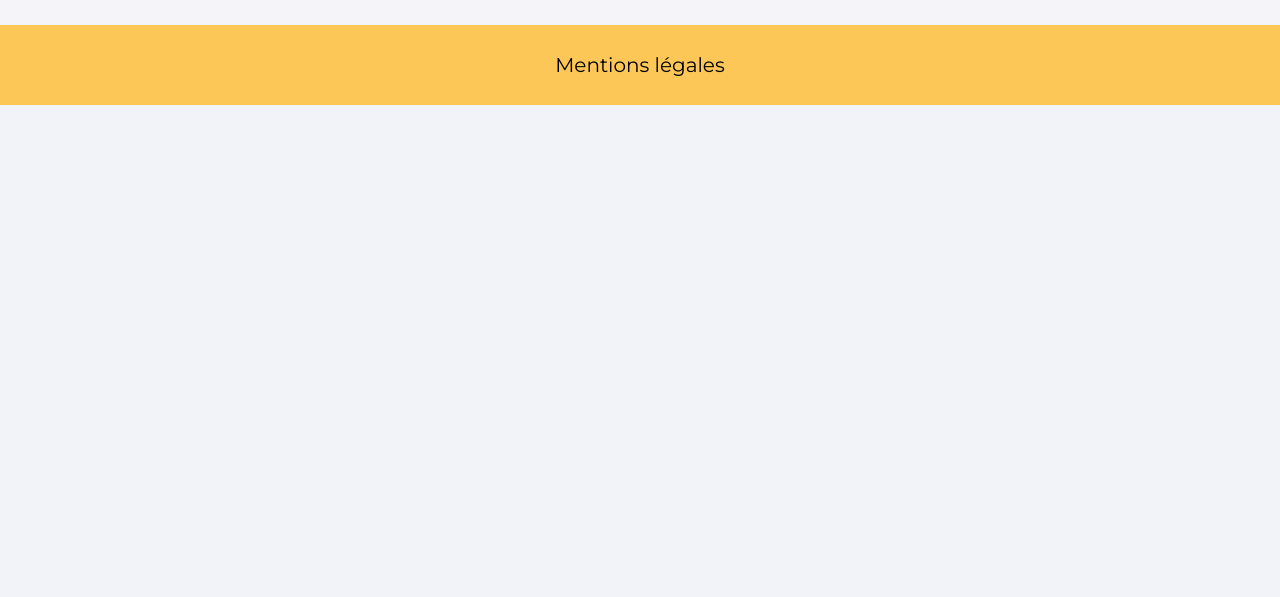
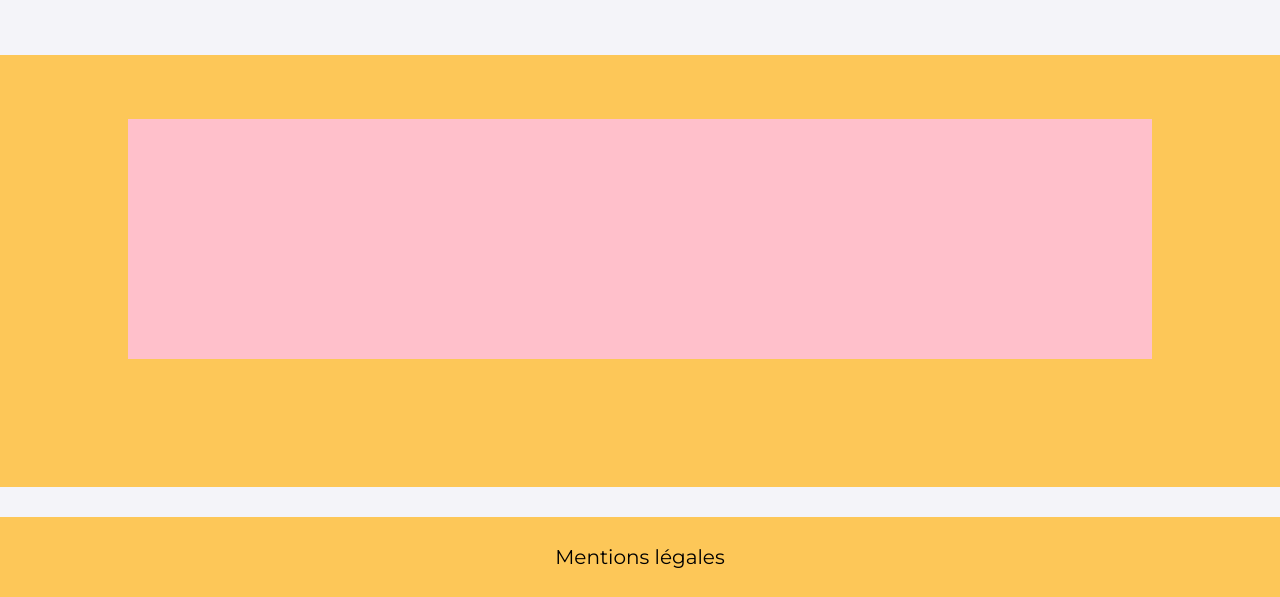
Before and after one commit to matthiasfaucon/123villages, a PHP site: page /php/lieu.php in a window 1280 px wide. Shown: the part 3140-3737 px from the top of the page. Before the commit the page ends 3245 px from the top, so only its background shows below. Run offline with PHP 8.4, Linux system fonts and the light colour scheme; some libraries are stand-ins or nearby versions.

Commit message:
ajout div pour slider lieu

```diff
--- a/css/style.css
+++ b/css/style.css
@@ -1255,3 +1255,22 @@
   {
       height: 200%;
   }
+
+  #slider-lieu
+  {
+      width: 100vw;
+      height: 30vh;
+      background-color: #fdc758;
+      margin-top: 30px;
+      margin-bottom: 30px;
+      display: flex;
+    justify-content: flex-end;
+  }
+
+#main-slider
+  {
+      width: 80vw;
+      height: 100vh;
+      background-color: pink;
+
+  }
--- a/php/lieu.php
+++ b/php/lieu.php
@@ -184,6 +184,16 @@
 
     </div>
 
+    <section id="slider-lieu">
+
+        <div id="main-slider">
+
+
+        </div>
+
+
+    </section>
+
 
     <footer>Mentions légales</footer>
     <script>
```
